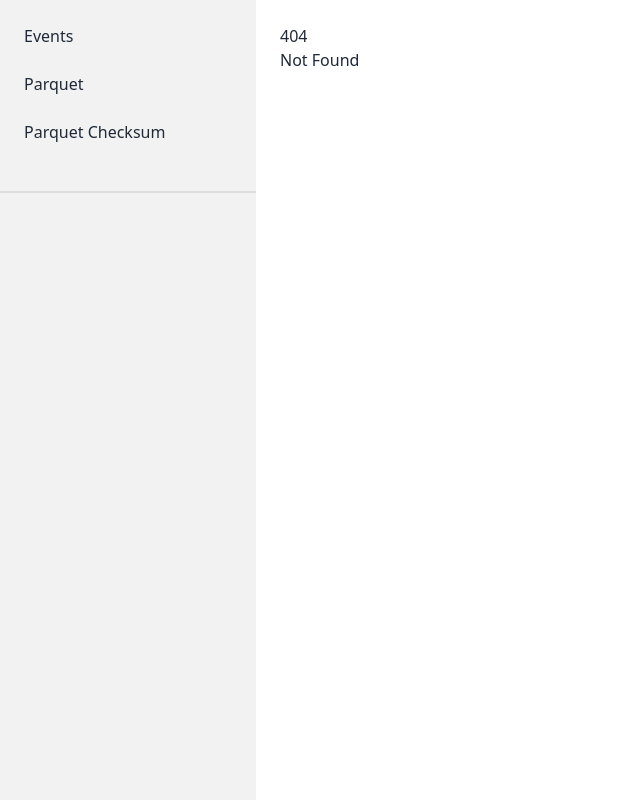
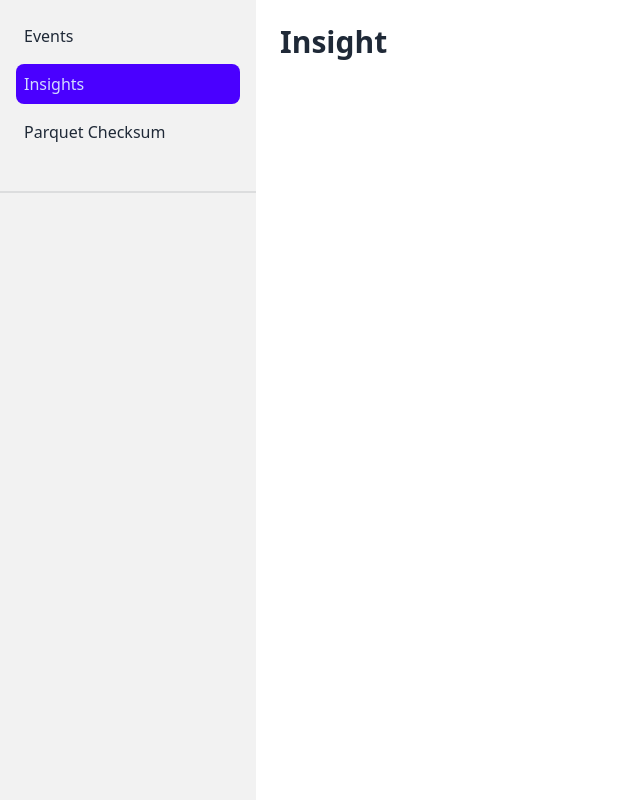
Before and after one commit to xz3dev/quacklytics, a SvelteKit app in the folder frontend/: page /insight in a window 1280 px wide. Before the commit this address had no page. Shown: the whole page, without its empty margins (0-640 px from the left). Built offline with nearby package versions, Linux system fonts and the light colour scheme.

Commit message:
insight route

```diff
--- a/frontend/src/routes/Sidebar.svelte
+++ b/frontend/src/routes/Sidebar.svelte
@@ -20,8 +20,8 @@
                     href: '/events',
                 },
                 {
-                    label: 'Parquet',
-                    href: '/events/parquet',
+                    label: 'Insights',
+                    href: '/insight',
                 },
                 {
                     label: 'Parquet Checksum',
--- a/frontend/src/routes/events/+page.svelte
+++ b/frontend/src/routes/events/+page.svelte
@@ -16,7 +16,7 @@
 </script>
 
 <div class="flex flex-col gap-2">
-  <div class="flex items-center">
+  <div class="flex items-start">
     <h1 class="text-3xl font-bold flex-1">Events</h1>
     <button
       class="btn btn-primary self-start"
--- /dev/null
+++ b/frontend/src/routes/insight/+page.svelte
@@ -0,0 +1 @@
+<h1 class="text-3xl font-bold flex-1">Insight</h1>
```
Also changed, not shown: frontend/src/routes/home/+layout.svelte (deleted), frontend/src/routes/home/+page.svelte (deleted).
